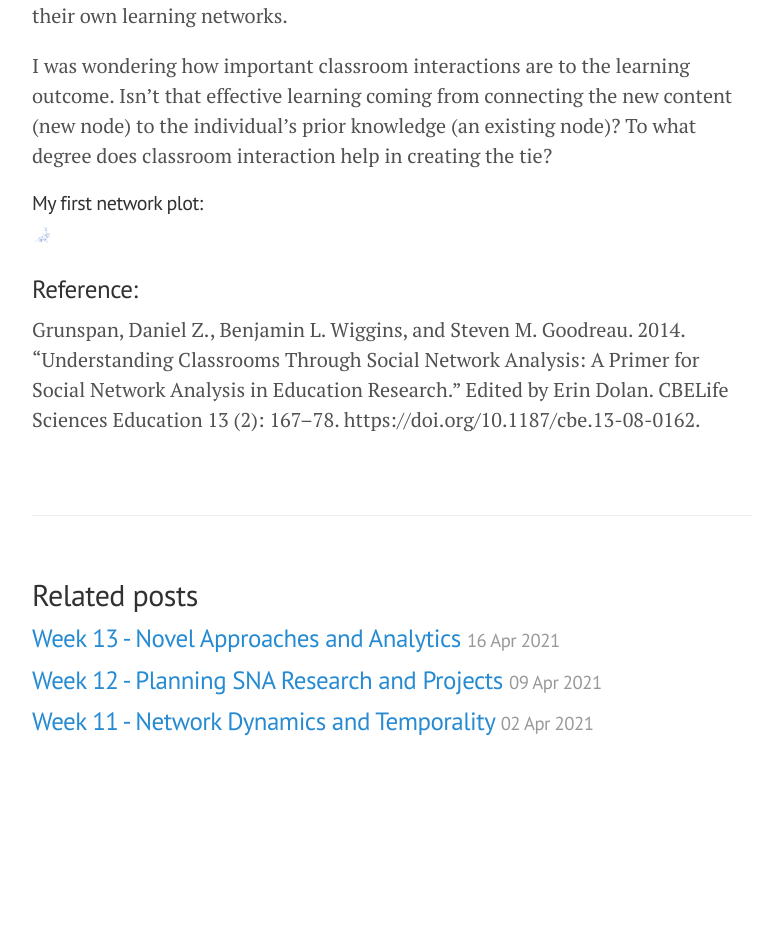
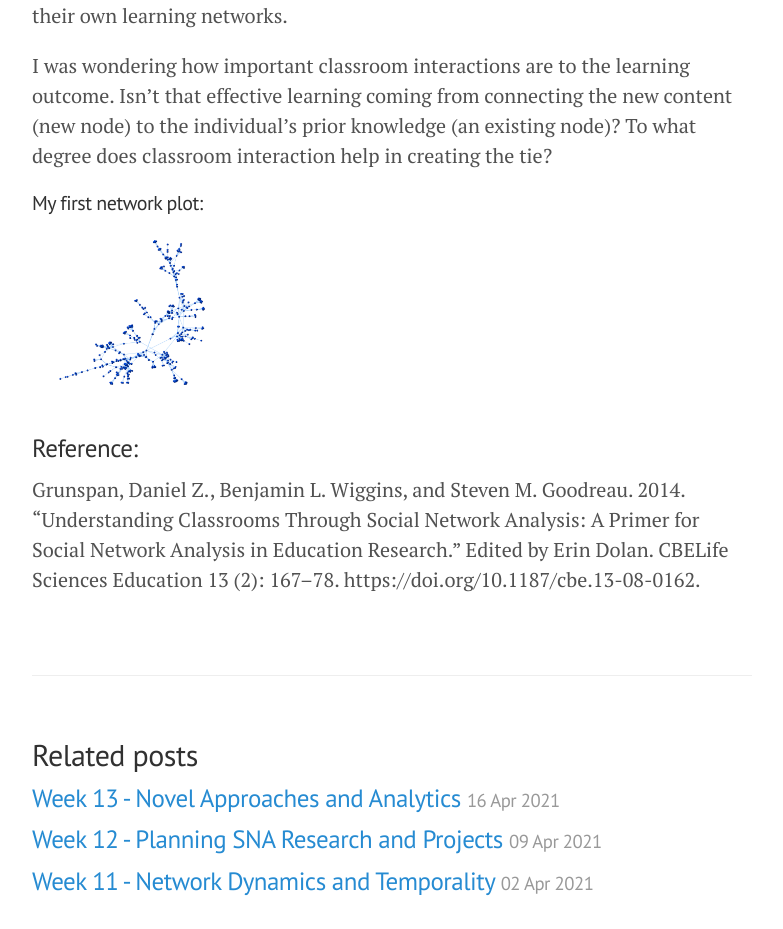
Before and after one commit to reece16/blog, a Jekyll site: the page built from _posts/2021-01-29-Week2.md, in a window 1280 px wide. Shown: the part 1556-2485 px from the top of the page, without its empty margins (248-1031 px from the left). Built offline with Jekyll 4.4.1, drawn with Linux system fonts in a browser that asks for light colours; before the commit the page ends 2353 px from its top, so only the background shows below that.

Commit message:
image size

```diff
--- a/_posts/2021-01-29-Week2.md
+++ b/_posts/2021-01-29-Week2.md
@@ -24,7 +24,7 @@ Since active learning is based on constructivism, how students interact with the
 I was wondering how important classroom interactions are to the learning outcome. Isn't that effective learning coming from connecting the new content (new node) to the individual's prior knowledge (an existing node)? To what degree does classroom interaction help in creating the tie?
 
 #### My first network plot:
-<img src="/blog/images/Rplot.png" width="20">
+<img src="/blog/images/Rplot.png" width="200">
 
 ### Reference:
 Grunspan, Daniel Z., Benjamin L. Wiggins, and Steven M. Goodreau. 2014. “Understanding Classrooms Through Social Network Analysis: A Primer for Social Network Analysis in Education Research.” Edited by Erin Dolan. CBELife Sciences Education 13 (2): 167–78. https://doi.org/10.1187/cbe.13-08-0162.
```
